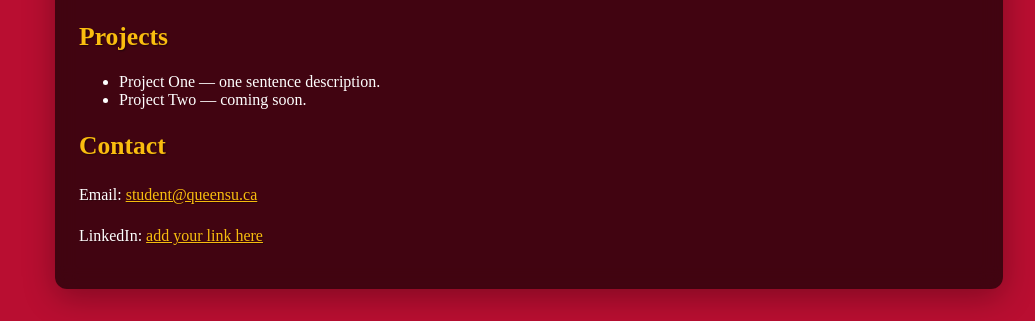
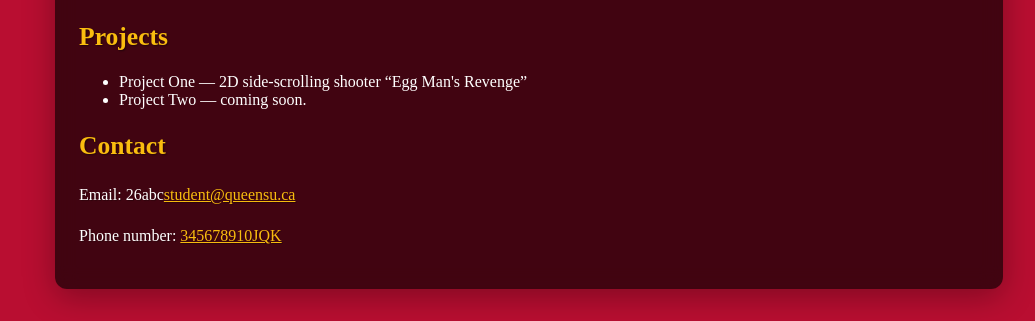
Before and after one commit to BIGBIDAN/Queens-Student-Page, a plain HTML site: page index.html in a window 1280 px wide. Shown: the part 881-1202 px from the top of the page, without its empty margins (245-1280 px from the left). Drawn offline with Linux system fonts and the light colour scheme.

Commit message:
Update index.html

```diff
--- a/index.html
+++ b/index.html
@@ -32,14 +32,14 @@
       <!-- ====== PROJECTS/COURSES (add or rename items to courses instead of projects) ====== -->
       <h2>Projects</h2>
       <ul>
-        <li>Project One — one sentence description.</li>
+        <li>Project One — 2D side-scrolling shooter “Egg Man's Revenge”</li>
         <li>Project Two — coming soon.</li>
       </ul>
 
       <!-- ====== CONTACT (update your links) ====== -->
       <h2>Contact</h2>
-      <p>Email: <a href="mailto:student@queensu.ca">student@queensu.ca</a></p>
-      <p>LinkedIn: <a href="#">add your link here</a></p>
+      <p>Email: 26abc<a href="mailto:student@queensu.ca">student@queensu.ca</a></p>
+      <p>Phone number: <a href="#">345678910JQK</a></p>
     </main>
   </body>
 </html>
```
